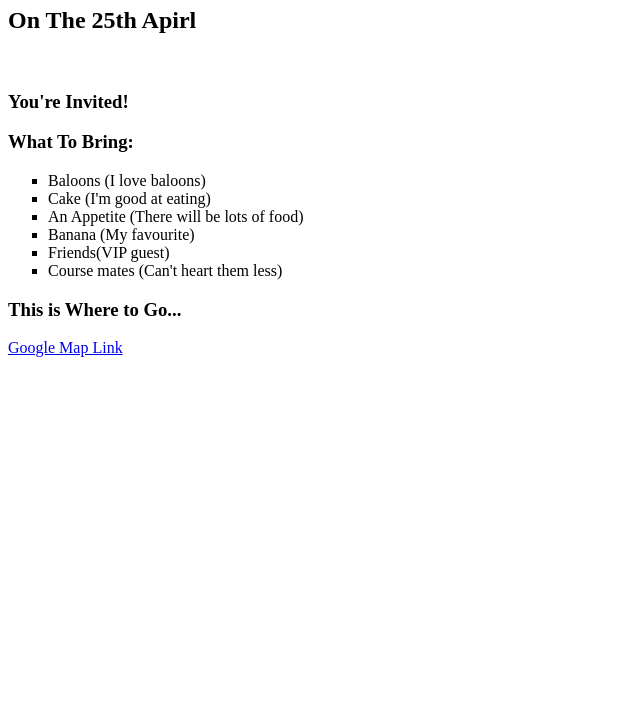
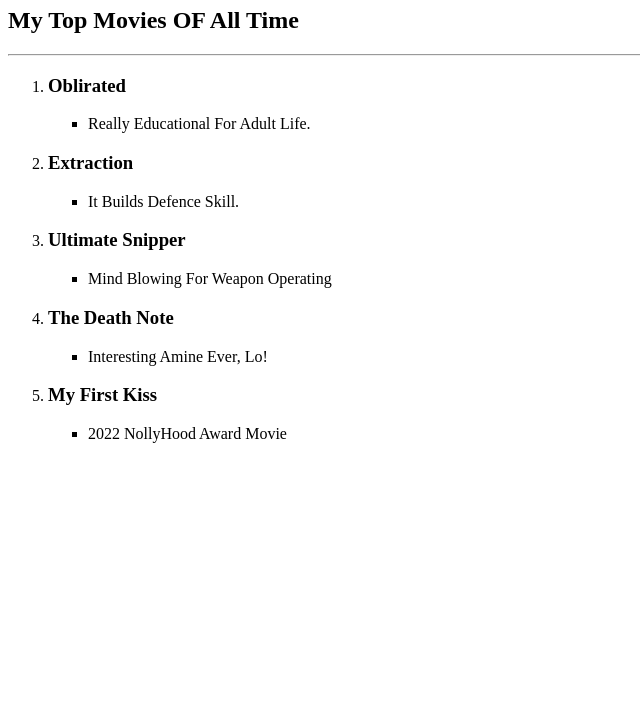
Before and after one commit to ellisselma/hmtl-port, a plain HTML site: page index.html in a window 1280 px wide. Shown: the part 73-800 px from the top of the page, without its empty margins (0-640 px from the left). Drawn offline with Linux system fonts and the light colour scheme.

Commit message:
Add files via upload

```diff
--- a/index.html
+++ b/index.html
@@ -3,23 +3,44 @@
 <head>
     <meta charset="UTF-8">
     <meta name="viewport" content="width=device-width, initial-scale=1.0">
-    <title>Birthday-Invite</title>
-    <h1>It's My Birthday!</h1>
+    <title>Top Ranking Movies</title>
+    <h1>The Best Movies According To Ellis</h1>
+    <h2>My Top Movies OF All Time</h2>
+    <hr />
 </head>
 <body>
-    <h2>On The 25th Apirl</h2>
-    <img src="" alt="">
-    <h3>You're Invited!</h3>
-    <h3>What To Bring:</h3>
-    <ul type="square">
-        <li>Baloons (I love baloons)</li>
-        <li>Cake (I'm good at eating)</li>
-        <li>An Appetite (There will be lots of food)</li>
-        <li>Banana (My favourite)</li>
-        <li>Friends(VIP guest)</li>
-        <li>Course mates (Can't heart them less)</li>
-    </ul>
-    <h3>This is Where to Go...</h3>
-      <a href="https://estateintel.com/insights/regeneration-tropicana-mall-udo-udoma-avenue-uyo-akwa-ibom">Google Map Link</a>
+    <ol>
+       <li>
+         <h3>Oblirated</h3>
+           <ul type="square">
+             <li>Really Educational For Adult Life.</li>
+           </ul>
+       </li>
+       <li>
+          <h3>Extraction</h3>
+            <ul type="square">
+                <li>It Builds Defence Skill.</li>
+            </ul>
+        </li>
+        <li>
+            <h3>Ultimate Snipper</h3>
+              <ul type="square">
+                <li>Mind Blowing For Weapon Operating</li>
+              </ul>
+        </li>
+        <li>
+            <h3>The Death Note</h3>
+              <ul type="square">
+                <li>Interesting Amine Ever, Lo!</li>
+              </ul>
+        </li>
+        <li>
+            <h3>My First Kiss</h3>
+              <ul type="square">
+                <li>2022 NollyHood Award Movie</li>
+              </ul>
+        </li>
+    </ol>
+
 </body>
 </html>
```
